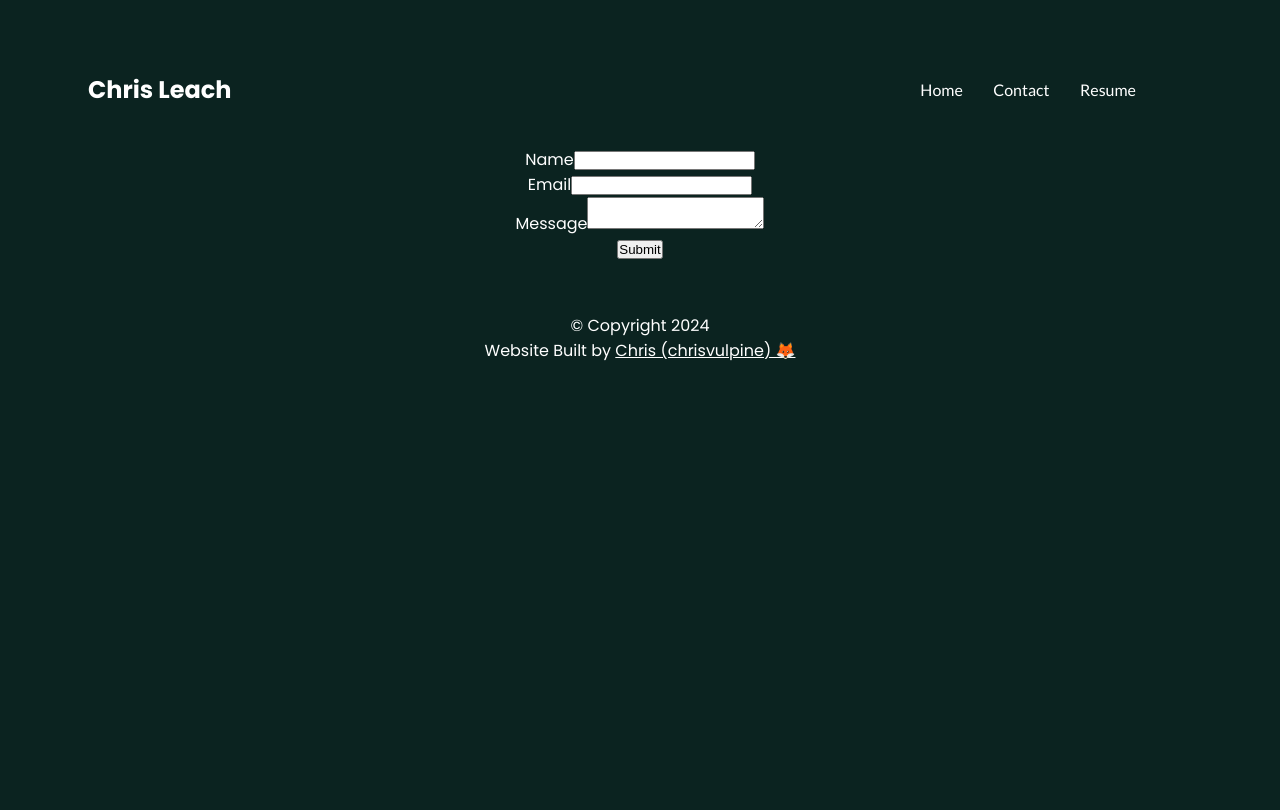
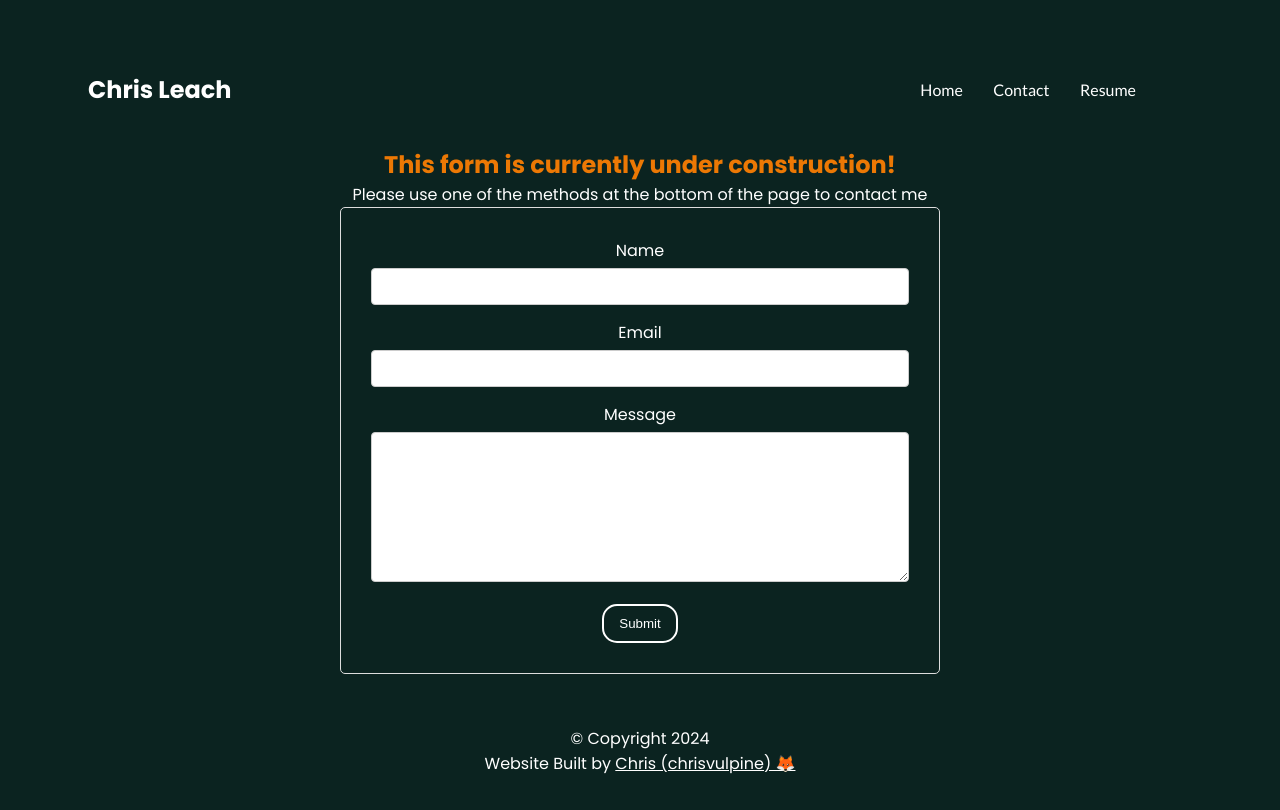
Before and after one commit to ChrisVulpine/portfolio-v3-react, a React (Vite) app: page /contact in a window 1280 px wide. Shown: the top 810 px of the page. Built offline with nearby package versions, Linux system fonts and the light colour scheme.

Commit message:
fixed display bugs and updated style on form on contact page

```diff
--- a/src/components/Navigation/Navigation.jsx
+++ b/src/components/Navigation/Navigation.jsx
@@ -61,7 +61,7 @@ return(
 </ul>
 <button className="burger-menu" id="burger-menu">
 <ion-icon class="bars" name="menu-outline"></ion-icon>
-<ion-icon class="times" name="close-outline"></ion-icon>
+{/* <ion-icon class="times" name="close-outline"></ion-icon> */}
 </button>
 </nav>
 );
--- a/src/index.css
+++ b/src/index.css
@@ -33,6 +33,10 @@ html {
   margin: 0;
   padding: 0;
   box-sizing: border-box;
+}
+
+.form-alert {
+  color: #ec7804;
 }
 
 ul {
@@ -317,6 +321,53 @@ nav ul li {
   cursor: pointer;
 }
 
+/* Contact From NEW */
+
+.contact-page-form {
+  max-width: 600px;
+  margin: 0 auto;
+  padding: 30px;
+  border: 1px solid #ddd;
+  border-radius: 5px;
+  background-color: #0b2320;
+}
+
+.form-group {
+  margin-bottom: 15px;
+}
+
+.form-group label {
+  display: block;
+  margin-bottom: 5px;
+  color: rgb(255, 255, 255);
+}
+
+.form-group input,
+.form-group textarea {
+  width: 100%;
+  padding: 10px;
+  border: 1px solid #ccc;
+  border-radius: 4px;
+}
+
+.form-group textarea {
+  resize: vertical;
+  height: 150px;
+}
+
+button[type="submit"] {
+  background-color: var(--bg-color);
+  color: rgb(255, 255, 255);
+  padding: 10px 15px;
+  border: 2px solid white;
+  border-radius: 15px;
+  cursor: pointer;
+}
+
+button[type="submit"]:hover {
+  background-color: #ec7804;
+}
+
 /* Social buttons */
 
 .socials {
@@ -397,10 +448,14 @@ footer {
 
   .burger-menu {
     display: block;
+
   }
 
   nav ul.show {
     transform: translateX(0);
+    border: 2px solid rgb(255, 255, 255);
+    padding: 10px;
+    padding-bottom: 20px;
   }
 
   .hero {
--- a/src/pages/ContactPage.jsx
+++ b/src/pages/ContactPage.jsx
@@ -1,6 +1,5 @@
 import { useState } from 'react';
-import Button from 'react-bootstrap/Button';
-import Form from 'react-bootstrap/Form';
+
 
 const ContactForm = () => {
   const [formData, setFormData] = useState({
@@ -30,7 +29,10 @@ const ContactForm = () => {
   };
 
   return (
-    <form className="contact-form" onSubmit={handleSubmit}>
+    <>
+    <h2 className="form-alert">This form is currently under construction!</h2>
+    <p>Please use one of the methods at the bottom of the page to contact me</p>
+    <form className="contact-page-form" onSubmit={handleSubmit}>
       <div className="form-group">
         <label htmlFor="name">Name</label>
         <input
@@ -65,6 +67,7 @@ const ContactForm = () => {
       </div>
       <button type="submit">Submit</button>
     </form>
+    </>
   );
 };
 
```
